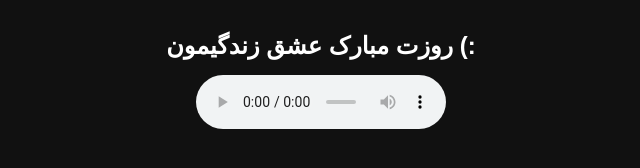
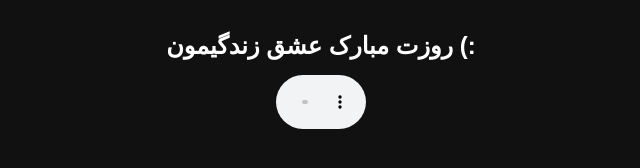
Before and after one commit to picok13/qr-music, a plain HTML site: page index.html in a window 1280 px wide. Shown: the part 344-512 px from the top of the page, without its empty margins (319-959 px from the left). Drawn offline with Linux system fonts and the light colour scheme.

Commit message:
Update index.html

```diff
--- a/index.html
+++ b/index.html
@@ -23,7 +23,7 @@
       margin-bottom:15px;
     }
     audio {
-      width:250px;
+      width:90px;
     }
     h2 {
       margin-bottom:15px;
@@ -43,4 +43,5 @@
     </audio>
   </div>
 </body>
+
 </html>
```
